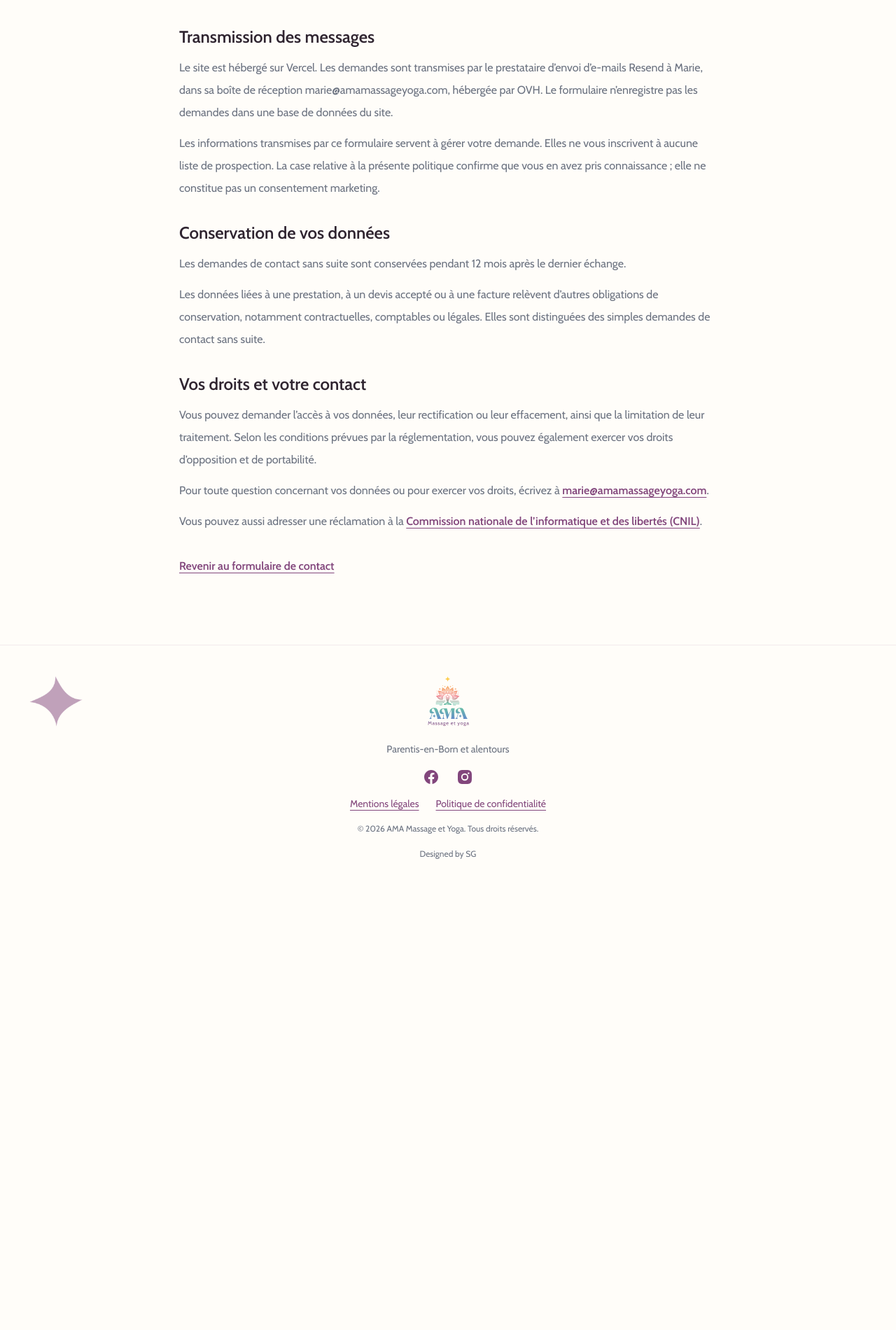
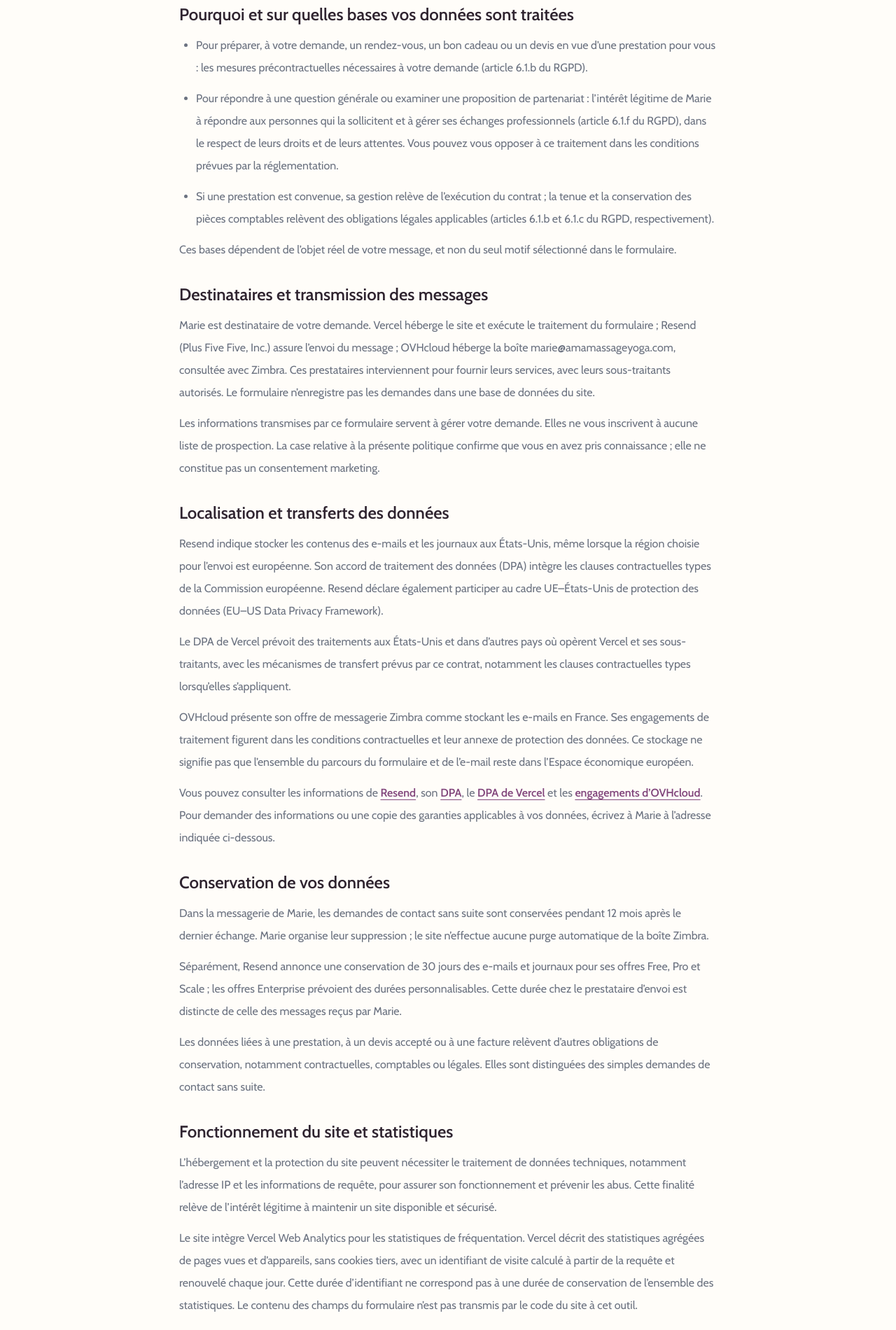
Before and after one commit to sgautier-dev/amamassageyoga, a Next.js app: page /politique-de-confidentialite in a window 1280 px wide. Shown: the part 727-2627 px from the top of the page at 70% size. Before the commit the page ends 1997 px from the top, so only its background shows below. Built offline with nearby package versions, Linux system fonts and the light colour scheme.

Commit message:
docs(legal): clarify AMA privacy and legal notices

```diff
--- a/src/app/mentions-legales/page.tsx
+++ b/src/app/mentions-legales/page.tsx
@@ -23,16 +23,16 @@ export default function LegalNoticePage() {
 							id="legal-contact-heading"
 							className="text-2xl font-semibold text-foreground"
 						>
-							Coordonnées professionnelles
+							Édition et coordonnées professionnelles
 						</h2>
 						<dl className="mt-4 space-y-3">
 							<div>
-								<dt className="font-semibold text-foreground">Nom</dt>
-								<dd>Marie Poulain</dd>
+								<dt className="font-semibold text-foreground">Éditrice du site</dt>
+								<dd>Marie Poulain — entrepreneur individuel (EI)</dd>
 							</div>
 							<div>
 								<dt className="font-semibold text-foreground">Statut</dt>
-								<dd>Auto-entrepreneure</dd>
+								<dd>Régime micro-entrepreneur (auto-entrepreneure)</dd>
 							</div>
 							<div>
 								<dt className="font-semibold text-foreground">SIRET</dt>
@@ -66,6 +66,12 @@ export default function LegalNoticePage() {
 									</a>
 								</dd>
 							</div>
+							<div>
+								<dt className="font-semibold text-foreground">
+									Directrice de la publication
+								</dt>
+								<dd>Marie Poulain</dd>
+							</div>
 						</dl>
 						<p className="mt-4">
 							Cette adresse administrative n’est pas un lieu d’accueil pour les
@@ -79,7 +85,20 @@ export default function LegalNoticePage() {
 						>
 							Hébergement
 						</h2>
-						<p className="mt-3">Le site est hébergé sur la plateforme Vercel.</p>
+						<p className="mt-3">Le site est hébergé par Vercel Inc.</p>
+						<p className="mt-3">
+							Adresse de correspondance publiée dans ses conditions
+							d’utilisation : 440 N Barranca Avenue #4133, Covina, CA 91723,
+							États-Unis.
+						</p>
+						<p className="mt-3">
+							<a
+								href="https://vercel.com/legal/terms"
+								className="font-semibold text-ama-purple underline underline-offset-4 focus-visible:outline-2 focus-visible:outline-offset-4"
+							>
+								Conditions d’utilisation de Vercel
+							</a>
+						</p>
 					</section>
 					<section aria-labelledby="legal-privacy-heading">
 						<h2
--- a/src/app/politique-de-confidentialite/page.tsx
+++ b/src/app/politique-de-confidentialite/page.tsx
@@ -23,11 +23,9 @@ export default function PrivacyPage() {
 							Vos demandes auprès de Marie
 						</h2>
 						<p className="mt-3">
-							Marie Poulain, auto-entrepreneure et responsable du traitement
-							pour AMA Massage et Yoga, reçoit les messages du formulaire afin
-							de répondre aux demandes
-							d’information, de rendez-vous, de bons cadeaux, de devis ou de
-							collaboration.
+							Marie Poulain, entrepreneur individuel (EI) sous le régime
+							micro-entrepreneur (auto-entrepreneure), est responsable du
+							traitement pour AMA Massage et Yoga.
 						</p>
 						<dl className="mt-4 space-y-3">
 							<div>
@@ -53,19 +51,56 @@ export default function PrivacyPage() {
 							données médicales dans votre message.
 						</p>
 					</section>
+					<section aria-labelledby="privacy-legal-bases">
+						<h2
+							id="privacy-legal-bases"
+							className="text-2xl font-semibold text-foreground"
+						>
+							Pourquoi et sur quelles bases vos données sont traitées
+						</h2>
+						<ul className="mt-3 list-disc space-y-3 pl-6">
+							<li>
+								Pour préparer, à votre demande, un rendez-vous, un bon cadeau
+								ou un devis en vue d’une prestation pour vous : les mesures
+								précontractuelles nécessaires à votre demande (article 6.1.b
+								du RGPD).
+							</li>
+							<li>
+								Pour répondre à une question générale ou examiner une
+								proposition de partenariat : l’intérêt légitime de Marie à
+								répondre aux personnes qui la sollicitent et à gérer ses
+								échanges professionnels (article 6.1.f du RGPD), dans le
+								respect de leurs droits et de leurs attentes. Vous pouvez
+								vous opposer à ce traitement dans les conditions prévues par
+								la réglementation.
+							</li>
+							<li>
+								Si une prestation est convenue, sa gestion relève de
+								l’exécution du contrat ; la tenue et la conservation des
+								pièces comptables relèvent des obligations légales applicables
+								(articles 6.1.b et 6.1.c du RGPD, respectivement).
+							</li>
+						</ul>
+						<p className="mt-3">
+							Ces bases dépendent de l’objet réel de votre message, et non du
+							seul motif sélectionné dans le formulaire.
+						</p>
+					</section>
 					<section aria-labelledby="privacy-delivery">
 						<h2
 							id="privacy-delivery"
 							className="text-2xl font-semibold text-foreground"
 						>
-							Transmission des messages
+							Destinataires et transmission des messages
 						</h2>
 						<p className="mt-3">
-							Le site est hébergé sur Vercel. Les demandes sont transmises par
-							le prestataire d’envoi d’e-mails Resend à Marie, dans sa boîte de
-							réception marie@amamassageyoga.com, hébergée par OVH. Le
-							formulaire n’enregistre pas les demandes dans une base de données
-							du site.
+							Marie est destinataire de votre demande. Vercel héberge le site
+							et exécute le traitement du formulaire ; Resend (Plus Five Five,
+							Inc.) assure l’envoi du message ; OVHcloud héberge la boîte
+							marie@amamassageyoga.com, consultée avec Zimbra. Ces prestataires
+							interviennent pour fournir leurs services, avec leurs
+							sous-traitants autorisés. Le formulaire n’enregistre pas les
+							demandes dans une base de données du site.
 						</p>
 						<p className="mt-3">
 							Les informations transmises par ce formulaire servent à gérer
@@ -73,6 +108,69 @@ export default function PrivacyPage() {
 							prospection. La case relative à la présente politique confirme que
 							vous en avez pris connaissance ; elle ne constitue pas un
 							consentement marketing.
+						</p>
+					</section>
+					<section aria-labelledby="privacy-transfers">
+						<h2
+							id="privacy-transfers"
+							className="text-2xl font-semibold text-foreground"
+						>
+							Localisation et transferts des données
+						</h2>
+						<p className="mt-3">
+							Resend indique stocker les contenus des e-mails et les journaux
+							aux États-Unis, même lorsque la région choisie pour l’envoi est
+							européenne. Son accord de traitement des données (DPA) intègre
+							les clauses contractuelles types de la Commission européenne.
+							Resend déclare également participer au cadre UE–États-Unis de
+							protection des données (EU–US Data Privacy Framework).
+						</p>
+						<p className="mt-3">
+							Le DPA de Vercel prévoit des traitements aux États-Unis et dans
+							d’autres pays où opèrent Vercel et ses sous-traitants, avec les
+							mécanismes de transfert prévus par ce contrat, notamment les
+							clauses contractuelles types lorsqu’elles s’appliquent.
+						</p>
+						<p className="mt-3">
+							OVHcloud présente son offre de messagerie Zimbra comme stockant
+							les e-mails en France. Ses engagements de traitement figurent
+							dans les conditions contractuelles et leur annexe de protection
+							des données. Ce stockage ne signifie pas que l’ensemble du
+							parcours du formulaire et de l’e-mail reste dans l’Espace
+							économique européen.
+						</p>
+						<p className="mt-3">
+							Vous pouvez consulter les informations de{" "}
+							<a
+								href="https://resend.com/security/gdpr"
+								className="font-semibold text-ama-purple underline underline-offset-4 focus-visible:outline-2 focus-visible:outline-offset-4"
+							>
+								Resend
+							</a>
+							, son{" "}
+							<a
+								href="https://resend.com/legal/dpa"
+								className="font-semibold text-ama-purple underline underline-offset-4 focus-visible:outline-2 focus-visible:outline-offset-4"
+							>
+								DPA
+							</a>
+							, le{" "}
+							<a
+								href="https://vercel.com/legal/dpa"
+								className="font-semibold text-ama-purple underline underline-offset-4 focus-visible:outline-2 focus-visible:outline-offset-4"
+							>
+								DPA de Vercel
+							</a>
+							{" "}et les{" "}
+							<a
+								href="https://www.ovhcloud.com/fr/personal-data-protection/faq/"
+								className="font-semibold text-ama-purple underline underline-offset-4 focus-visible:outline-2 focus-visible:outline-offset-4"
+							>
+								engagements d’OVHcloud
+							</a>
+							. Pour demander des informations ou une copie des garanties
+							applicables à vos données, écrivez à Marie à l’adresse indiquée
+							ci-dessous.
 						</p>
 					</section>
 					<section aria-labelledby="privacy-retention">
@@ -83,14 +181,55 @@ export default function PrivacyPage() {
 							Conservation de vos données
 						</h2>
 						<p className="mt-3">
-							Les demandes de contact sans suite sont conservées pendant 12 mois
-							après le dernier échange.
+							Dans la messagerie de Marie, les demandes de contact sans suite
+							sont conservées pendant 12 mois après le dernier échange. Marie
+							organise leur suppression ; le site n’effectue aucune purge
+							automatique de la boîte Zimbra.
+						</p>
+						<p className="mt-3">
+							Séparément, Resend annonce une conservation de 30 jours des
+							e-mails et journaux pour ses offres Free, Pro et Scale ; les
+							offres Enterprise prévoient des durées personnalisables. Cette
+							durée chez le prestataire d’envoi est distincte de celle des
+							messages reçus par Marie.
 						</p>
 						<p className="mt-3">
 							Les données liées à une prestation, à un devis accepté ou à une
 							facture relèvent d’autres obligations de conservation, notamment
 							contractuelles, comptables ou légales. Elles sont distinguées des
 							simples demandes de contact sans suite.
+						</p>
+					</section>
+					<section aria-labelledby="privacy-technical-data">
+						<h2
+							id="privacy-technical-data"
+							className="text-2xl font-semibold text-foreground"
+						>
+							Fonctionnement du site et statistiques
+						</h2>
+						<p className="mt-3">
+							L’hébergement et la protection du site peuvent nécessiter le
+							traitement de données techniques, notamment l’adresse IP et les
+							informations de requête, pour assurer son fonctionnement et
+							prévenir les abus. Cette finalité relève de l’intérêt légitime
+							à maintenir un site disponible et sécurisé.
+						</p>
+						<p className="mt-3">
+							Le site intègre Vercel Web Analytics pour les statistiques de
+							fréquentation. Vercel décrit des statistiques agrégées de pages
+							vues et d’appareils, sans cookies tiers, avec un identifiant de
+							visite calculé à partir de la requête et renouvelé chaque jour.
+							Cette durée d’identifiant ne correspond pas à une durée de
+							conservation de l’ensemble des statistiques. Le contenu des champs
+							du formulaire n’est pas transmis par le code du site à cet outil.
+						</p>
+						<p className="mt-3">
+							<a
+								href="https://vercel.com/docs/analytics/privacy-policy"
+								className="font-semibold text-ama-purple underline underline-offset-4 focus-visible:outline-2 focus-visible:outline-offset-4"
+							>
+								Documentation sur la confidentialité de Vercel Web Analytics
+							</a>
 						</p>
 					</section>
 					<section aria-labelledby="privacy-rights">
```
